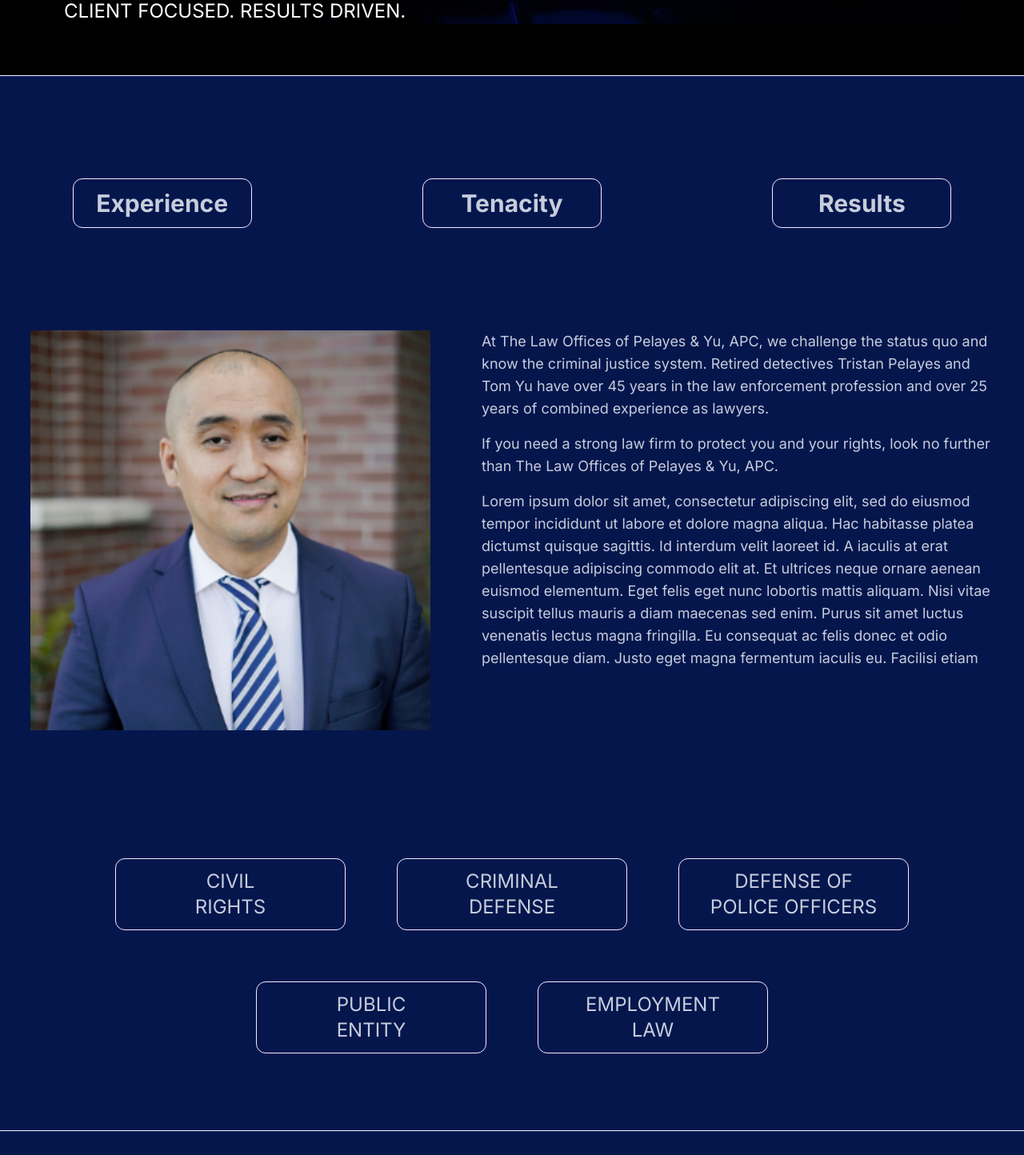
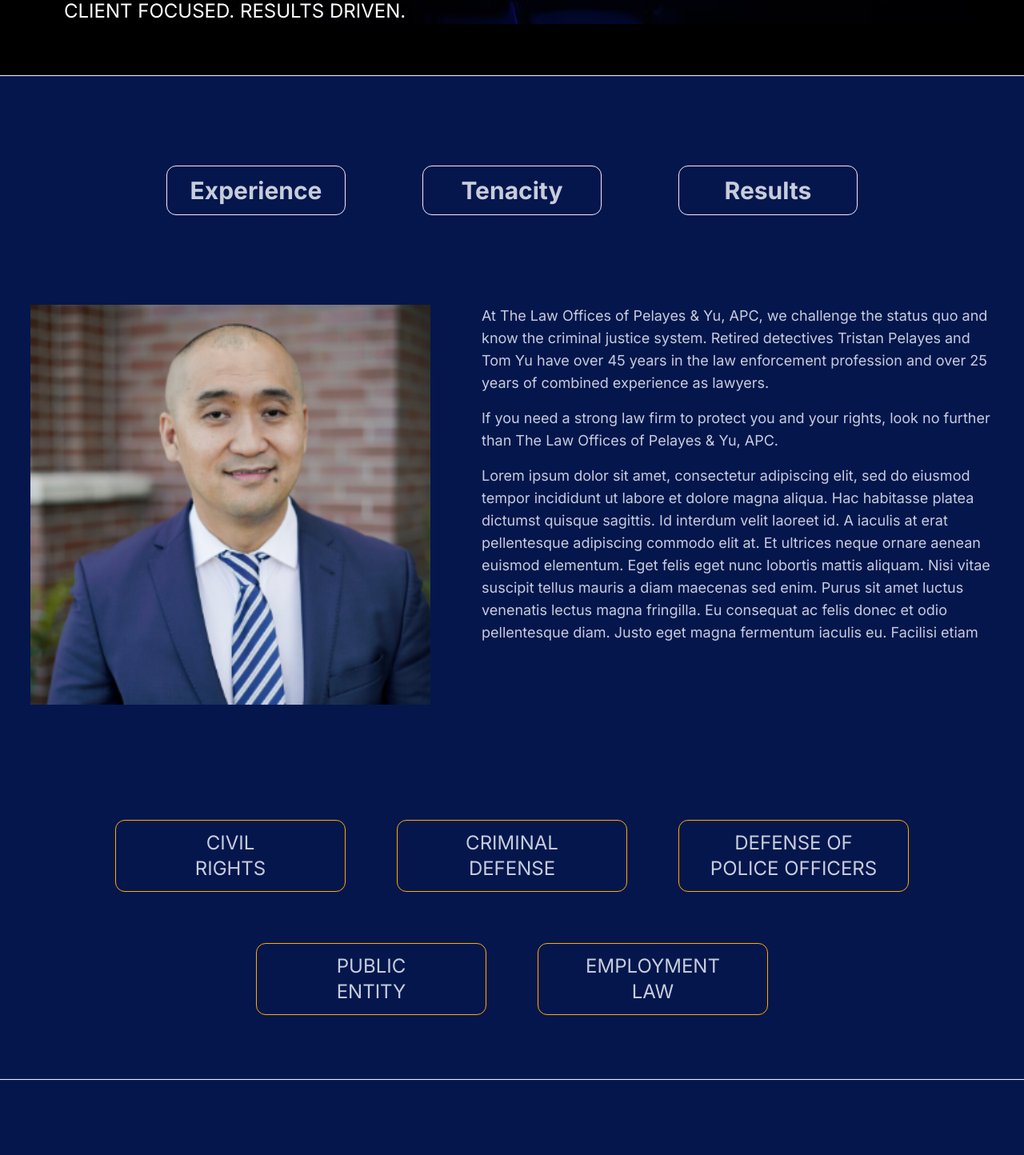
Before and after one commit to 0x5929/tom-corporate-site, a Next.js app: page / in a window 1280 px wide. Shown: the part 618-2062 px from the top of the page at 80% size. Built offline with nearby package versions, Linux system fonts and the light colour scheme.

Commit message:
added accent color to scroll to top, and fixed spacing for pillars and areas

```diff
--- a/src/components/features/Content.tsx
+++ b/src/components/features/Content.tsx
@@ -24,6 +24,7 @@
 interface Values {
     title: string
     desc: string
+    border: string
 }
 
 const navBarTopOffset: number = 20
@@ -76,18 +77,22 @@
     {
         title: 'Communication',
         desc: 'Thorough and professional; from our initial client meeting to the courtroom',
+        border: 'accent',
     },
     {
         title: 'Education',
         desc: 'Ensuring our clients understand each step of the process',
+        border: 'secondary',
     },
     {
         title: 'Integrity',
         desc: 'Honoring our commitments and practicing truthfulness and accuracy',
+        border: 'secondary',
     },
     {
         title: 'Dedication',
         desc: 'Perseverance and passion to meet our goal of excellence with every case',
+        border: 'accent',
     },
 ]
 
@@ -145,7 +150,7 @@
                 className="w-screen h-content bg-primary -mx-16 relative z-999 flex flex-col gap-8"
             >
                 <div className="divider bg-neutral p-0 m-auto h-px w-full"></div>
-                <div className="pillars py-24 flex sm:flex-row flex-col sm:justify-around justify-center gap-8 items-center">
+                <div className="pillars py-20 flex sm:flex-row flex-col justify-center sm:gap-24 gap-8 items-center">
                     {pillars.map(
                         (pillar: string, indx: number): JSX.Element => (
                             <div
@@ -193,12 +198,15 @@
                         </p>
                     </div>
                 </div>
-                <div className="areas-of-practice flex md:flex-row flex-col justify-center flex-wrap items-center gap-16 py-24">
+                <div
+                    style={{ maxWidth: '1000px' }}
+                    className="areas-of-practice mx-auto flex md:flex-row flex-col justify-center flex-wrap items-center gap-16 py-20"
+                >
                     {areasOfPractice.map(
                         (area: AreasOfPractice, indx: number): JSX.Element => (
                             <div
                                 key={indx}
-                                className="w-72 border border-solid border-neutral rounded-xl px-6 py-3"
+                                className="w-72 border border-solid border-accent rounded-xl px-6 py-3"
                             >
                                 <p className="text-2xl uppercase text-center">
                                     {area.first}
@@ -286,7 +294,7 @@
                         {coreValues.map(
                             (value: Values, indx: number): JSX.Element => (
                                 <div
-                                    className="core-value border border-solid border-secondary rounded-xl px-6 py-3 xs:w-80 xs:h-36"
+                                    className={`core-value border border-solid border-${value.border} rounded-xl px-6 py-3 xs:w-80 xs:h-36`}
                                     key={indx}
                                 >
                                     <p className="text-2xl font-bold text-center">
```
Also changed, not shown: public/scrollToTop.svg.
